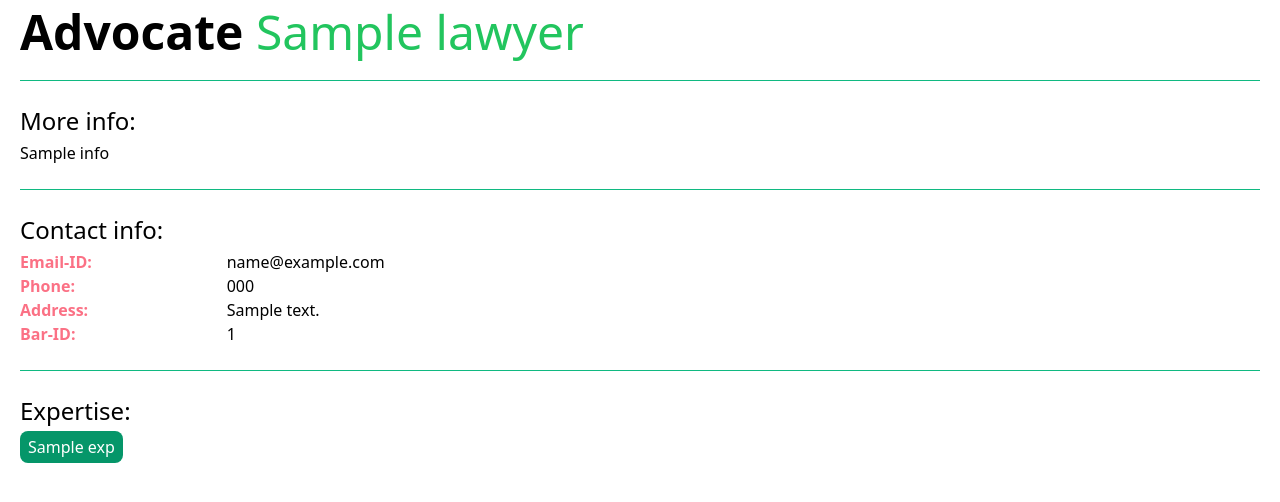
After one commit to bigsparsh/nyaya-again, a Django app: template templates/lawyer_info.html in a window 1280 px wide. The commit adds this page. Shown: the top 502 px of the page. Run offline with Django 4.2, Linux system fonts and the light colour scheme; the template is opened without the code that fills it: most values are stand-ins (such as "Sample title", 1, 10 or a date in 2020); some libraries are stand-ins or nearby versions.

Commit message:
Added lawyer information page and connected DB

```diff
--- a/core/fire_auth.py
+++ b/core/fire_auth.py
@@ -1,5 +1,5 @@
 import pyrebase as pb
-from .store_db import insert_into_user, insert_into_lawyer, find_user, find_lawyer
+from .store_db import insert_into_user, insert_into_lawyer, find_user_by_email, find_lawyer_by_email
 
 firebaseConfig = {
     'apiKey': "AIzaSyC9Su0Qp87w52JnFegOQJLPNAC5qmNepik",
@@ -23,7 +23,7 @@ class User:
 
     def authenticate(self):
         user = aut.sign_in_with_email_and_password(self.email, self.password)
-        return find_user(user["email"])
+        return find_user_by_email(user["email"])
 
     def create(self, name, phone, address, aadhar_id):
         aut.create_user_with_email_and_password(self.email, self.password)
@@ -37,7 +37,7 @@ class Lawyer:
 
     def authenticate(self):
         lawyer = aut.sign_in_with_email_and_password(self.email, self.password)
-        return find_lawyer(lawyer["email"])
+        return find_lawyer_by_email(lawyer["email"])
 
     def create(self, name, phone, address, bar_id, info, expertise):
         aut.create_user_with_email_and_password(self.email, self.password)
--- a/core/urls.py
+++ b/core/urls.py
@@ -7,6 +7,7 @@ urlpatterns = [
     path('user_register/', views.user_register, name="user_register"),
     path('lawyer_register/', views.lawyer_register, name="lawyer_register"),
     path('query_generator/', views.query_generator, name="query_generator"),
+    path('lawyer_profile/', views.lawyer_profile, name="lawyer_profile"),
     path('dashboard/', views.dashboard, name="dashboard"),
     path('logout/', views.logout, name="logout"),
 ]
--- a/nyaya/settings.py
+++ b/nyaya/settings.py
@@ -37,6 +37,7 @@ INSTALLED_APPS = [
     'django.contrib.sessions',
     'django.contrib.messages',
     'django.contrib.staticfiles',
+    'core',
 ]
 
 MIDDLEWARE = [
--- a/templates/dashboard.html
+++ b/templates/dashboard.html
@@ -71,7 +71,7 @@
                                     </div>
                                 </div>
                             </div>
-                            <input name="{{lawyer.id}}" type="submit" value="Contact" class="w-full bg-yellow-400 px-5 py-1 font-semibold text-white text-2xl rounded-lg">
+                            <input name="{{lawyer.lawyer_id}}" type="submit" value="Contact" class="w-full bg-yellow-400 px-5 py-1 font-semibold text-white text-2xl rounded-lg">
                         </div>
                     {% endfor %}
                 </div>
--- /dev/null
+++ b/templates/lawyer_info.html
@@ -0,0 +1,44 @@
+<!DOCTYPE html>
+<html lang="en">
+<head>
+    <meta charset="UTF-8">
+    <title>Lawyer Info</title>
+    <script src="//cdn.tailwindcss.com"></script>
+
+</head>
+<body class="px-5 py-2">
+
+    <h1 class="text-5xl font-semibold">Advocate <span class="font-light text-green-500">{{ lawyer.name }}</span></h1>
+    <br>
+    <hr class="border-emerald-500">
+    <br>
+    <h1 class="text-2xl font-medium pb-1"> More info: </h1>
+    <p>{{ lawyer.info }}</p>
+    <br>
+    <hr class="border-emerald-500">
+    <br>
+    <h1 class="text-2xl font-medium pb-1"> Contact info: </h1>
+    <div class="container w-1/2 grid grid-cols-3">
+        <p class="font-bold text-rose-400">Email-ID: </p>
+        <p class="col-span-2">{{lawyer.email}}</p>
+        <p class="font-bold text-rose-400">Phone: </p>
+        <p class="col-span-2">{{lawyer.phone}}</p>
+        <p class="font-bold text-rose-400">Address: </p>
+        <p class="col-span-2">{{lawyer.address}}</p>
+        <p class="font-bold text-rose-400">Bar-ID: </p>
+        <p class="col-span-2">{{lawyer.bar_id}}</p>
+
+    </div>
+    <br>
+    <hr class="border-emerald-500">
+    <br>
+    <h1 class="text-2xl font-medium pb-1"> Expertise: </h1>
+    <div class="tags flex flex-wrap gap-2 col-span-2">
+        {% for exp in lawyer.expertise %}
+        <h3 class="bg-emerald-600 text-white px-2 py-1 w-fit h-fit rounded-lg">{{exp}}</h3>
+        {% endfor %}
+    </div>
+
+
+</body>
+</html>
```
Also changed, not shown: core/store_db.py (+23 -11 lines), core/views.py (+20 -8 lines), db.sqlite3.
